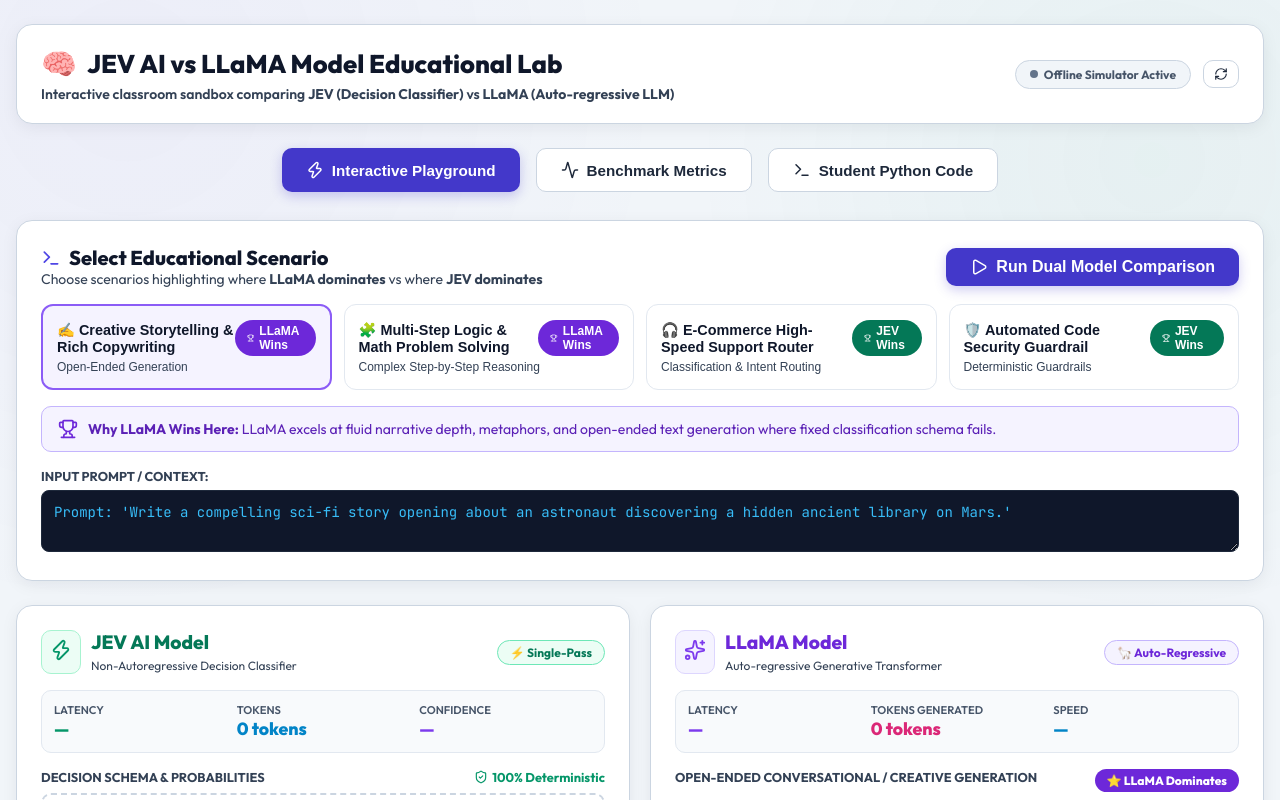
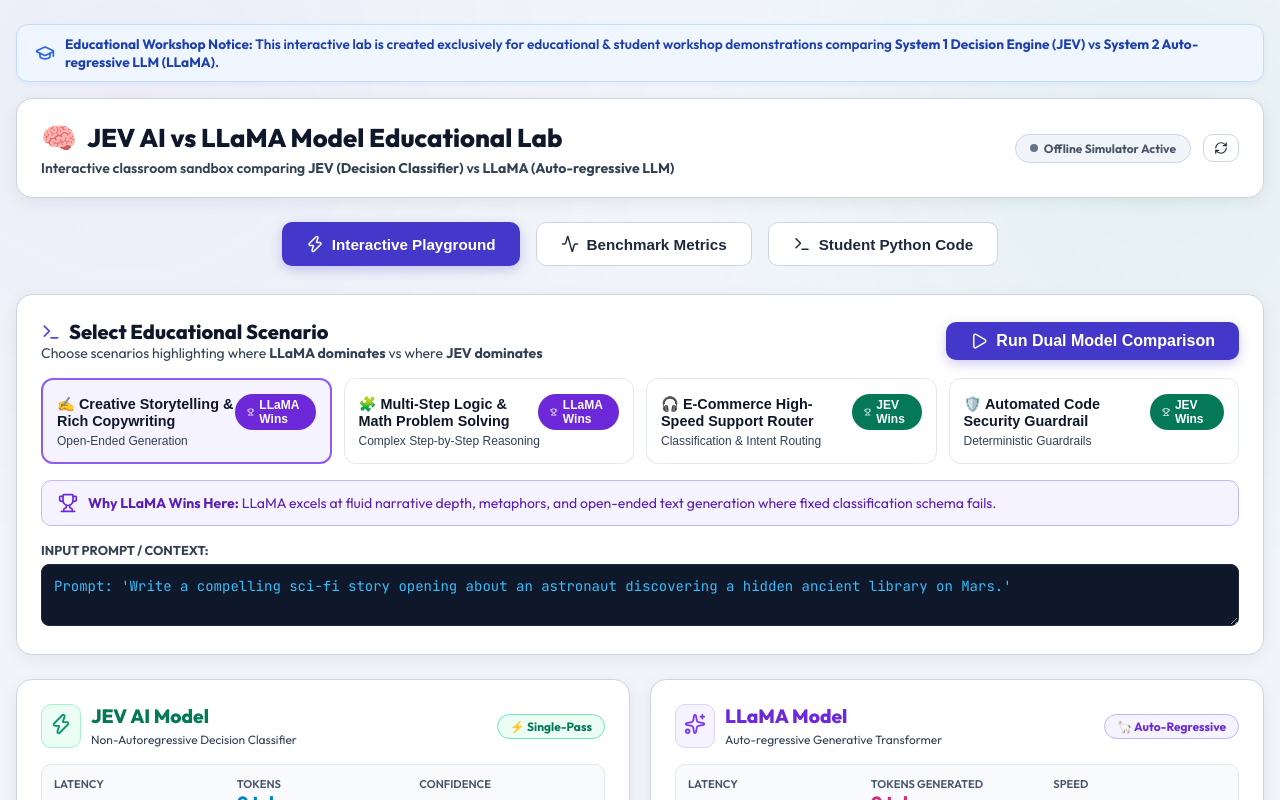
Before and after one commit to TechTitans-Academy/jev-vs-llama-lab, a React (Vite) app: page / in a window 1280 px wide. Shown: the top 800 px of the page. Built offline with nearby package versions, Linux system fonts and the light colour scheme; no server answers.

Commit message:
Add educational purpose banner and README notice

```diff
--- a/src/App.jsx
+++ b/src/App.jsx
@@ -1,5 +1,5 @@
 import React, { useState, useEffect } from 'react';
-import { Activity, Terminal, Zap, RefreshCw } from 'lucide-react';
+import { Activity, Terminal, Zap, RefreshCw, GraduationCap, Info } from 'lucide-react';
 
 import InteractivePlayground from './components/InteractivePlayground';
 import MetricsBenchmark from './components/MetricsBenchmark';
@@ -32,6 +32,27 @@
 
   return (
     <div style={{ maxWidth: '1280px', margin: '0 auto', padding: '24px 16px 60px 16px' }}>
+
+      {/* EDUCATIONAL DISCLAIMER BANNER */}
+      <div style={{
+        background: '#eff6ff',
+        border: '1px solid #bfdbfe',
+        color: '#1e40af',
+        padding: '10px 18px',
+        borderRadius: '12px',
+        fontSize: '0.85rem',
+        fontWeight: 600,
+        marginBottom: '16px',
+        display: 'flex',
+        alignItems: 'center',
+        gap: '10px',
+        boxShadow: '0 2px 6px rgba(30, 64, 175, 0.05)'
+      }}>
+        <GraduationCap size={20} color="#2563eb" style={{ flexShrink: 0 }} />
+        <div>
+          <strong>Educational Workshop Notice:</strong> This interactive lab is created exclusively for educational & student workshop demonstrations comparing <strong>System 1 Decision Engine (JEV)</strong> vs <strong>System 2 Auto-regressive LLM (LLaMA)</strong>.
+        </div>
+      </div>
 
       {/* HEADER BAR */}
       <header className="glass-panel" style={{ padding: '20px 24px', marginBottom: '24px', display: 'flex', justifyContent: 'space-between', alignItems: 'center', flexWrap: 'wrap', gap: '16px' }}>
@@ -114,7 +135,7 @@
 
       {/* FOOTER */}
       <footer style={{ marginTop: '48px', paddingTop: '20px', borderTop: '1px solid #cbd5e1', textAlign: 'center', color: '#475569', fontSize: '0.8rem', fontWeight: 600 }}>
-        JEV AI vs LLaMA Educational Lab • Built for Classroom & Student Workshops
+        🎓 Built for Educational Purpose & Student Workshops • TechTitans Academy
       </footer>
 
     </div>
```
Also changed, not shown: 1 other file (tests, documents, lock files or other folders).
